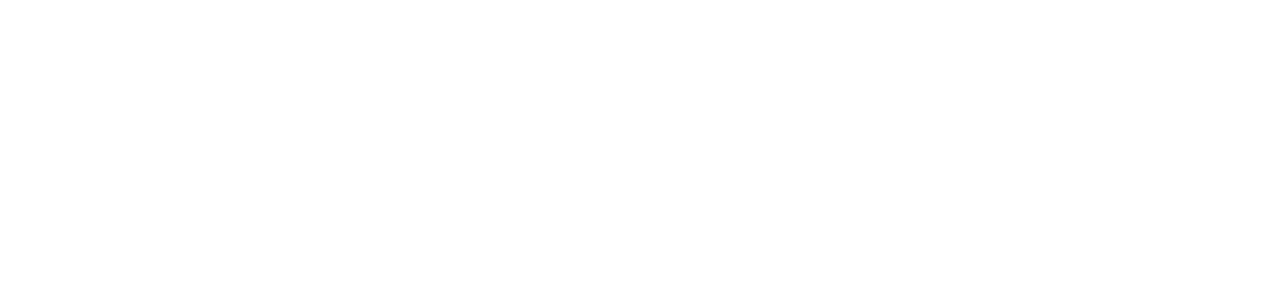
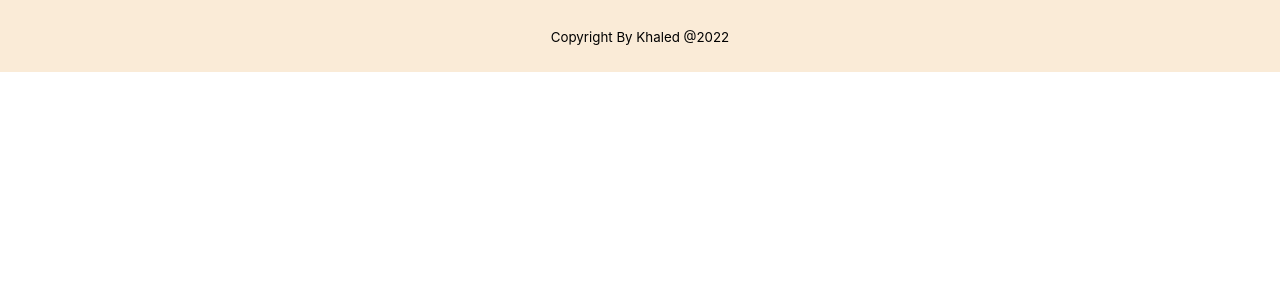
Before and after one commit to khaled39ab/Redux-Toolkit-CRUD_App, a React (Create React App) app: page / in a window 1280 px wide. Shown: the top 300 px of the page. Built offline with nearby package versions, Linux system fonts and the light colour scheme.

Commit message:
added footer

```diff
--- a/src/App.css
+++ b/src/App.css
@@ -1,38 +1,8 @@
-.App {
-  text-align: center;
+footer {
+  background-color: antiquewhite;
+  height: 5vh;
+  display: flex;
+  justify-content: center;
+  align-items: center;
+  padding: 1rem;
 }
-
-.App-logo {
-  height: 40vmin;
-  pointer-events: none;
-}
-
-@media (prefers-reduced-motion: no-preference) {
-  .App-logo {
-    animation: App-logo-spin infinite 20s linear;
-  }
-}
-
-.App-header {
-  background-color: #282c34;
-  min-height: 100vh;
-  display: flex;
-  flex-direction: column;
-  align-items: center;
-  justify-content: center;
-  font-size: calc(10px + 2vmin);
-  color: white;
-}
-
-.App-link {
-  color: #61dafb;
-}
-
-@keyframes App-logo-spin {
-  from {
-    transform: rotate(0deg);
-  }
-  to {
-    transform: rotate(360deg);
-  }
-}
--- a/src/App.js
+++ b/src/App.js
@@ -1,9 +1,10 @@
 import './App.css';
+import Footer from './layouts/footer/Footer';
 
 function App() {
   return (
-    <div className="App">
-
+    <div>
+      <Footer />
     </div>
   );
 }
--- /dev/null
+++ b/src/layouts/footer/Footer.js
@@ -0,0 +1,14 @@
+import React from 'react';
+
+const Footer = () => {
+    const date = new Date();
+    const year = date.getFullYear()
+
+    return (
+        <footer>
+            <p><small>Copyright By Khaled @{year}</small></p>
+        </footer>
+    );
+};
+
+export default Footer;
```
Also changed, not shown: src/layouts/header/Header.js (added, +11 -0 lines).
